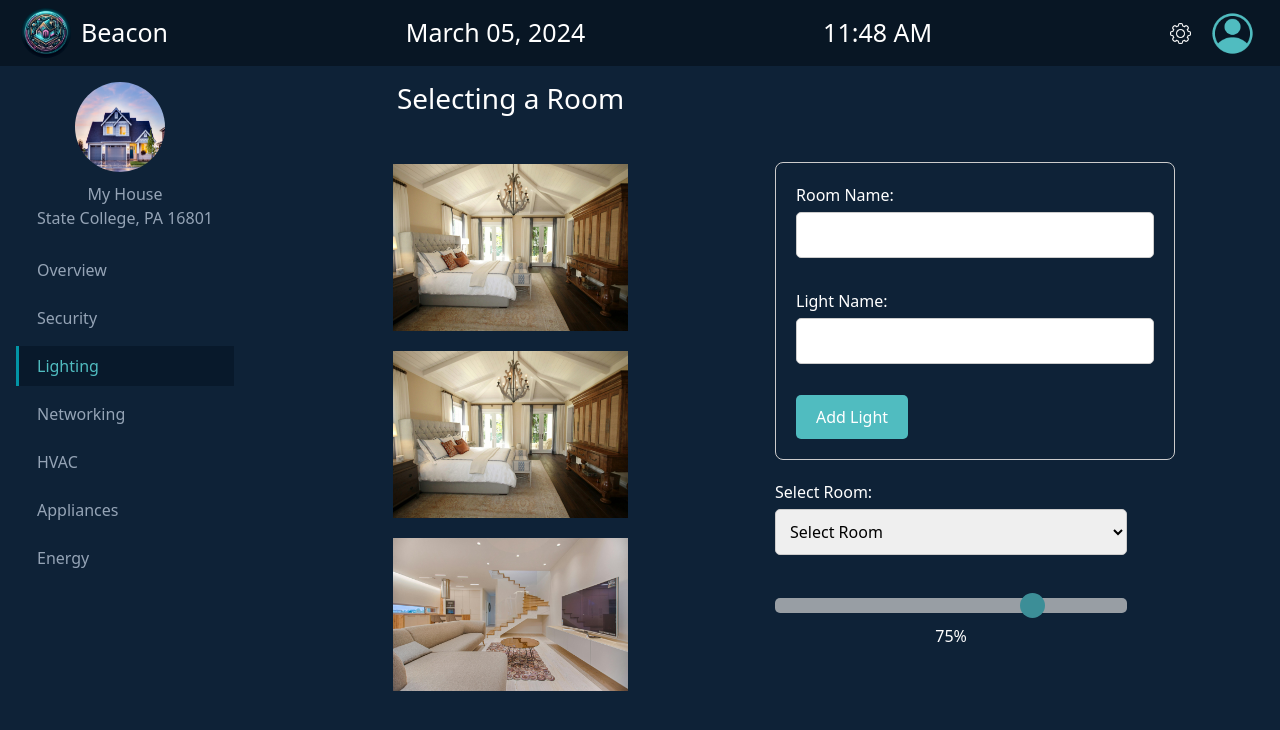
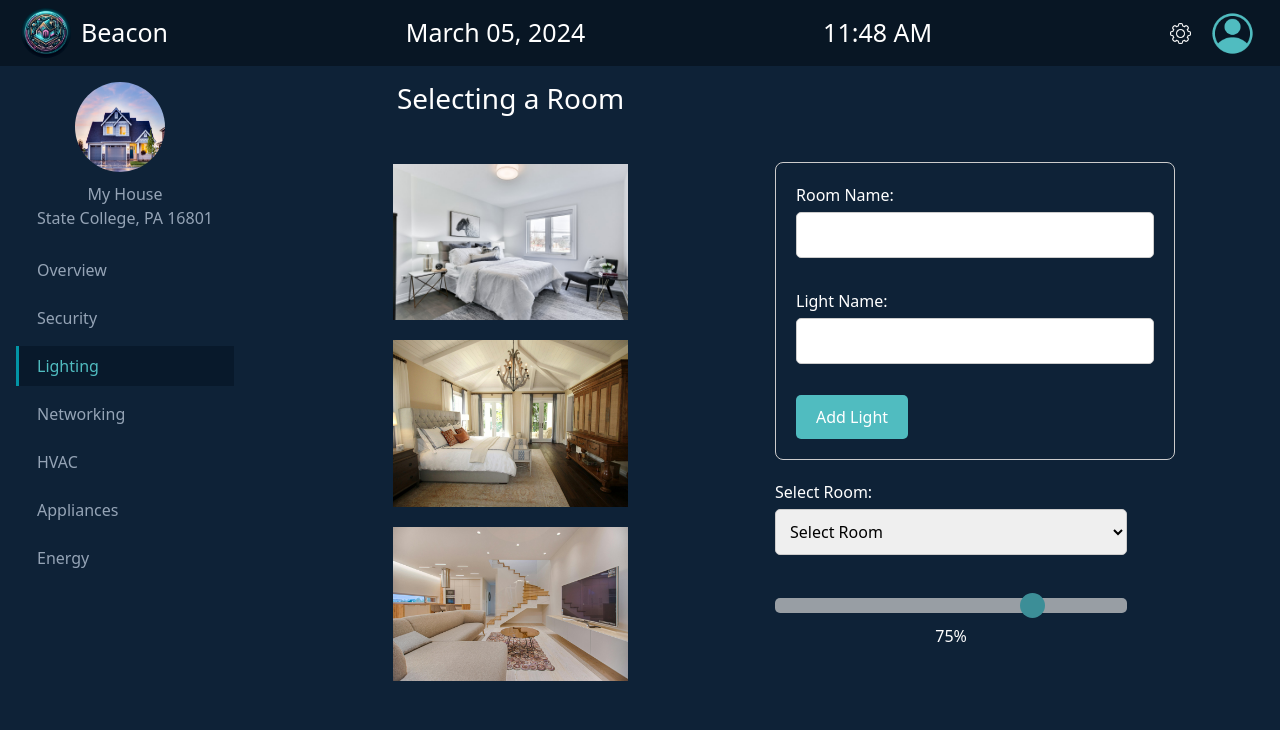
Before and after one commit to PSUBeacon/CMPSC488SP24SecTuesday, a React (Create React App) app in the folder fab/my-login-app/: page /lighting in a window 1280 px wide. Shown: the top 730 px of the page. Built offline with nearby package versions, Linux system fonts and the light colour scheme.

Commit message:
update lighting page
added bedroom image

```diff
--- a/fab/my-login-app/src/Lighting.js
+++ b/fab/my-login-app/src/Lighting.js
@@ -10,6 +10,7 @@ import accountIcon from './account.png'
 import settingsIcon from './settings.png'
 import menuIcon from './menu.png'
 import bedroomIcon from './bedroomIcon.jpg'
+import bedroom from './bedroom.png'
 import livingroomIcon from './livingroomIcon.jpg'
 import lightbulbIcon from './lightbulbIcon.png'
 import placeholderImage from './placeholderImage.jpg'; // Replace with the path to your placeholder image
@@ -247,7 +248,7 @@ const handleRemoveLight = (index, roomName) => {
         <div className="roomSelection" style={{ flex: '1', display: 'flex', flexDirection: 'column', alignItems: 'center', marginRight: '20px' }}>
           <h3 className="centered-title">Selecting a Room</h3>
           <div className="RoomCards" style={{ display: 'flex', flexDirection: 'column', alignItems: 'center', marginTop: '40px' }}>
-            <div className="card" style={{ marginBottom: '20px', border: selectedRoom === "Bedroom 1" ? '2px solid #0294A5' : 'none' }} onClick={() => {setRoomName("Bedroom 1"); setSelectedRoom("Bedroom 1");}}><img class="images" src={bedroomIcon} alt="Room 1" /></div>
+            <div className="card" style={{ marginBottom: '20px', border: selectedRoom === "Bedroom 1" ? '2px solid #0294A5' : 'none' }} onClick={() => {setRoomName("Bedroom 1"); setSelectedRoom("Bedroom 1");}}><img class="images" src={bedroom} alt="Room 1" /></div>
             <div className="card" style={{ marginBottom: '20px', border: selectedRoom === "Bedroom 2" ? '2px solid #0294A5' : 'none' }} onClick={() => {setRoomName("Bedroom 2"); setSelectedRoom("Bedroom 2");}}><img class="images" src={bedroomIcon} alt="Room 2" /></div>
             <div className="card" style={{ border: selectedRoom === "Living Room" ? '2px solid #0294A5' : 'none' }} onClick={() => {setRoomName("Living Room"); setSelectedRoom("Living Room");}}><img class="images" src={livingroomIcon} alt="Room 3" /></div>
           </div>
```
Also changed, not shown: fab/my-login-app/src/bedroom.png (added).
